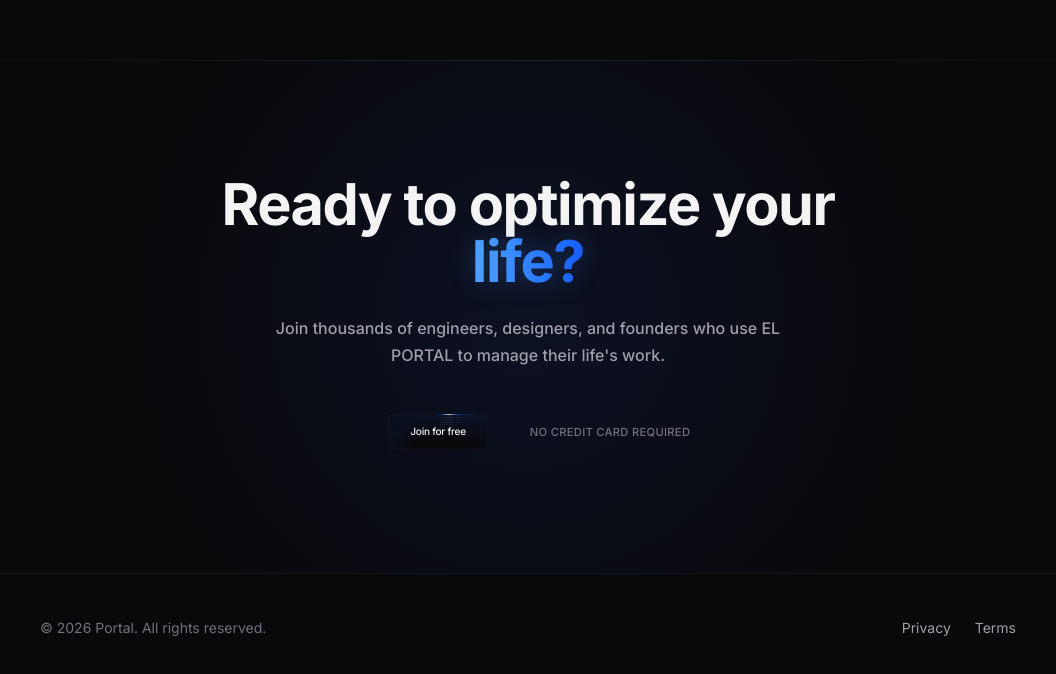
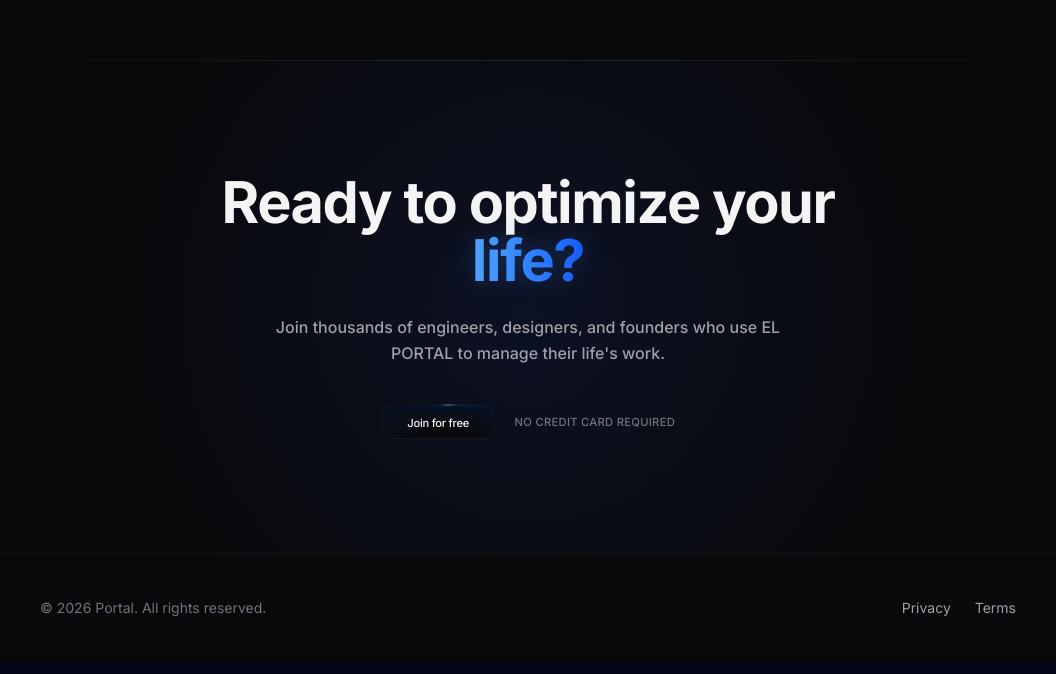
Before and after one commit to danitrrga/el-portal-hero, a Next.js app: page / in a window 1280 px wide. Shown: the part 2147-2821 px from the top of the page, without its empty margins (112-1168 px from the left). Built offline with nearby package versions, Linux system fonts and the light colour scheme.

Commit message:
feat: Add CTASection component for call-to-action display.

```diff
--- a/src/components/CTASection.tsx
+++ b/src/components/CTASection.tsx
@@ -19,7 +19,7 @@ export default function CTASection() {
                     manage their life&apos;s work.
                 </p>
                 <div className="flex flex-col sm:flex-row items-center justify-center gap-6">
-                    <ShinyButton asChild className="px-8 py-3 text-sm" style={{ transform: "scale(0.7)" }}>
+                    <ShinyButton asChild className="!px-8 !py-3 !text-sm !rounded-xl !h-[44px] !font-medium">
                         <Link href="https://el-portal-app.vercel.app">
                             Join for free
                         </Link>
```
